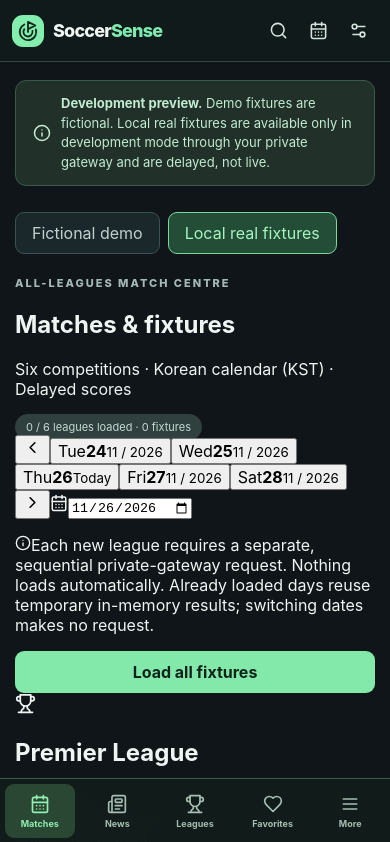
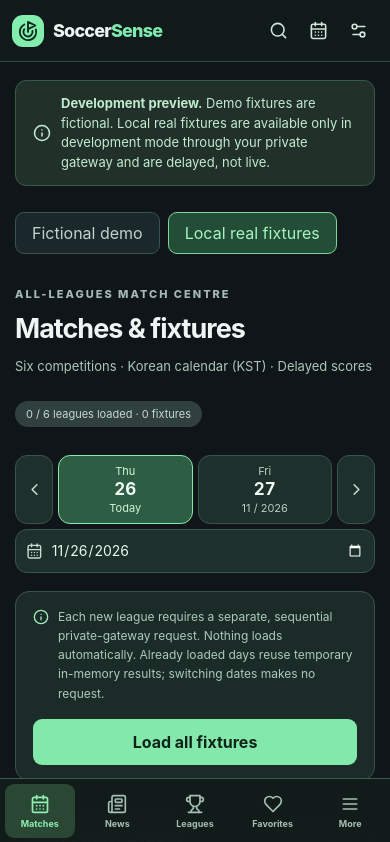
Before and after one commit to Mezbah143/SoccerSence, a React (Vite) app in the folder frontend/: page / in a window 390 px wide. Shown: the top 842 px of the page. Built offline with nearby package versions, Linux system fonts and the light colour scheme.

Commit message:
style(m11): responsive six-league fixture sections and horizontal KST date picker

```diff
--- a/frontend/src/styles.css
+++ b/frontend/src/styles.css
@@ -368,3 +368,64 @@ button,select,input,a{touch-action:manipulation}
 @media(max-width:940px){.mobile-bottom-nav a{min-width:0}.mobile-bottom-nav a span{max-width:100%;overflow:hidden;text-overflow:ellipsis}.app main{padding-bottom:calc(128px + env(safe-area-inset-bottom))}}
 @media(max-width:360px){.mobile-bottom-nav a{letter-spacing:-.2px}}
 @media(prefers-reduced-motion:reduce){html{scroll-behavior:auto!important}}
+
+/* M11: all-league KST match centre. No licensed logos or live score claims. */
+.m11-centre{min-width:0}
+.m11-heading{display:flex;align-items:end;justify-content:space-between;flex-wrap:wrap;gap:14px;margin:25px 0 21px}
+.m11-heading h1{margin:8px 0;font-size:clamp(27px,4vw,40px);letter-spacing:-1px}
+.m11-heading p:last-child{font-size:13px;color:#abc6b8}
+.m11-heading>.pill{margin-bottom:7px;white-space:normal}
+.m11-date-strip{display:flex;align-items:stretch;gap:8px;min-width:0;margin-bottom:18px}
+.m11-date-strip button,.m11-calendar{border:1px solid #395448;border-radius:12px;background:#1d302c;color:#c5dcd0;min-height:66px}
+.m11-date-arrow{width:44px;display:grid;place-items:center;flex:none}
+.m11-date-item{display:flex;flex:1;min-width:0;flex-direction:column;align-items:center;justify-content:center;gap:3px;padding:9px 4px;line-height:1.1}
+.m11-date-item span,.m11-date-item small{font-size:11px;color:#b8cdbf;white-space:nowrap}
+.m11-date-item strong{font-size:20px;color:#f1faf4;font-variant-numeric:tabular-nums}
+.m11-date-item.selected{border-color:#88e7aa;background:#2d5d42;color:#e3ffec}
+.m11-date-item.selected span,.m11-date-item.selected small{color:#d0f6dc}
+.m11-calendar{display:flex;align-items:center;justify-content:center;gap:7px;flex:none;padding:0 10px}
+.m11-calendar input{width:122px;min-width:0;min-height:40px;background:transparent;color:#e5f8eb;border:0;font:inherit;font-size:12px;color-scheme:dark}
+.m11-load-bar{display:flex;gap:16px;align-items:center;justify-content:space-between;flex-wrap:wrap;background:#1b2c28;border:1px solid #395446;border-radius:14px;padding:15px 17px;margin:0 0 20px}
+.m11-load-bar p{display:flex;align-items:flex-start;gap:9px;flex:1;min-width:210px;color:#accaba;line-height:1.6;font-size:12px;margin:0}
+.m11-load-bar p svg{flex:none;margin-top:2px;color:#a2e9b9}
+.m11-load-bar .load-button{min-height:46px;white-space:nowrap;flex-shrink:0}
+.m11-progress{font-size:13px;color:#c0ebcf;padding:10px 2px}
+.m11-league-sections{display:grid;gap:18px}
+.m11-league{background:#192824;border:1px solid #334f42;border-radius:15px;padding:18px 19px;min-width:0}
+.m11-league-heading{display:flex;align-items:center;justify-content:space-between;gap:12px;margin-bottom:13px}
+.m11-league-heading>div{display:flex;align-items:center;gap:10px;min-width:0}
+.m11-league-heading h2{font-size:19px;letter-spacing:-.4px;margin:0;overflow-wrap:anywhere}
+.m11-league-heading>div>svg:first-child{color:#9de4b7;flex:none}
+.m11-saved-star{color:#c6e995;flex:none}
+.m11-league-heading>a{display:inline-flex;align-items:center;gap:3px;min-height:40px;color:#a2ecc0;font-size:12px;font-weight:700;white-space:nowrap}
+.m11-league-source{font-size:11px;color:#a6bfad;line-height:1.6;border-bottom:1px solid #344b41;padding:0 0 10px;margin-bottom:10px;overflow-wrap:anywhere}
+.m11-league-notice{color:#b7cabf;font-size:13px;padding:15px;border-radius:10px;background:#20322f;border:1px dashed #425a4c;line-height:1.6}
+.m11-error{border-color:#886752;background:#382d28;color:#efd5c4}
+.m11-matches{display:grid;grid-template-columns:repeat(2,minmax(0,1fr));gap:12px}
+.m11-fixture-card{display:flex;flex-direction:column;gap:11px;background:#1f3130;border:1px solid #38584d;border-radius:12px;padding:16px;min-width:0;transition:background-color .15s,border-color .15s}
+.m11-fixture-card:hover{background:#284339;border-color:#70a989}
+.m11-fixture-time{display:flex;gap:6px;align-items:center;font-size:11px;color:#adcebb}
+.m11-fixture-clubs{display:grid;gap:9px}
+.m11-fixture-clubs>div{display:flex;align-items:center;gap:9px;min-width:0;font-size:13px}
+.m11-fixture-clubs .crest{width:31px;height:31px;flex:none;font-size:10px}
+.m11-fixture-clubs strong{flex:1;min-width:0;overflow-wrap:anywhere;font-size:13px;line-height:1.4}
+.m11-fixture-clubs b{flex:none;font-size:17px;font-variant-numeric:tabular-nums}
+.m11-fixture-status{align-self:flex-start;border-radius:30px;padding:6px 10px;font-size:11px;font-weight:700}
+@media(max-width:820px){
+  .m11-date-item:nth-of-type(2),.m11-date-item:nth-of-type(6){display:none}
+  .m11-matches{grid-template-columns:1fr}
+  .m11-load-bar .load-button{width:100%}
+}
+@media(max-width:570px){
+  .m11-date-strip{gap:5px;flex-wrap:wrap}
+  .m11-date-item:nth-of-type(3){display:none}
+  .m11-date-arrow{width:38px;min-height:58px}
+  .m11-date-item{min-height:58px}
+  .m11-date-item strong{font-size:17px}
+  .m11-calendar{width:100%;min-height:44px;justify-content:center}
+  .m11-calendar input{width:100%;font-size:14px}
+  .m11-league{padding:14px}
+  .m11-league-heading h2{font-size:17px}
+  .m11-heading{margin-top:16px}
+  .m11-fixture-card{padding:12px}
+}
```
